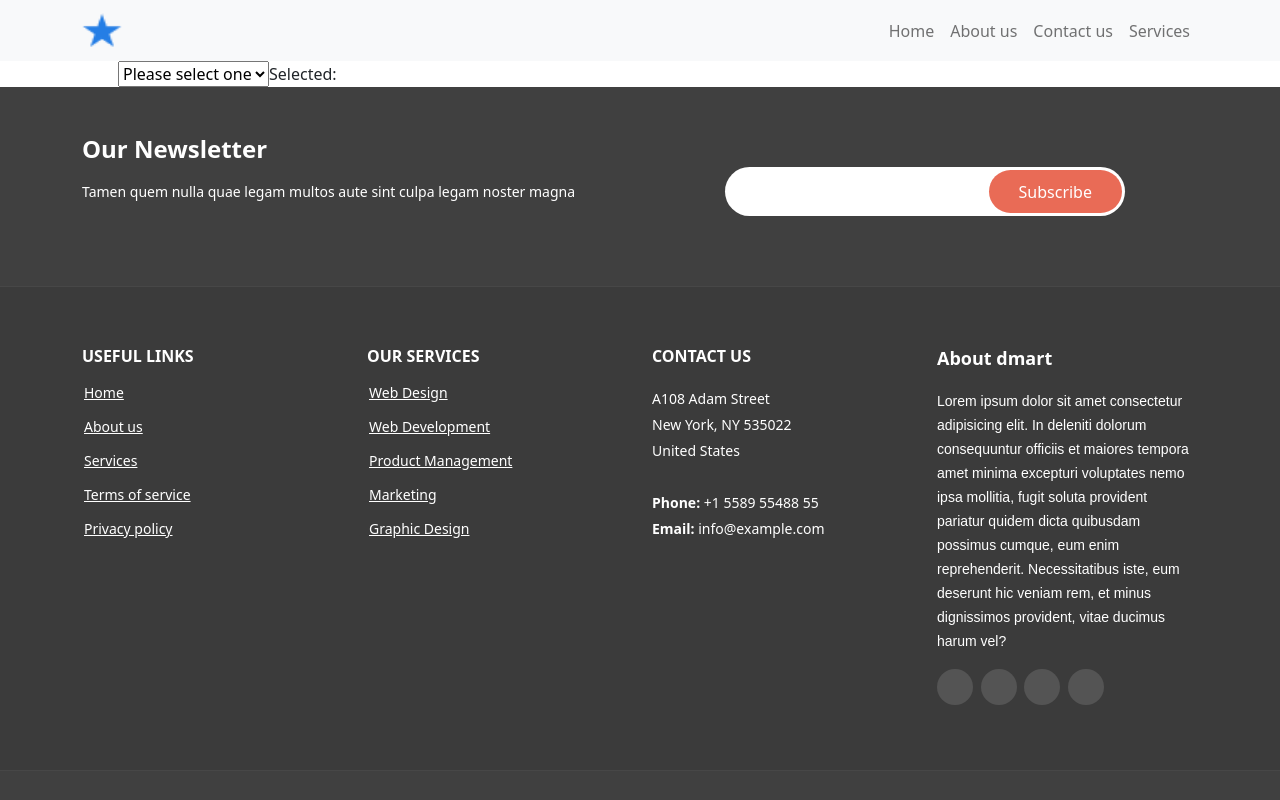
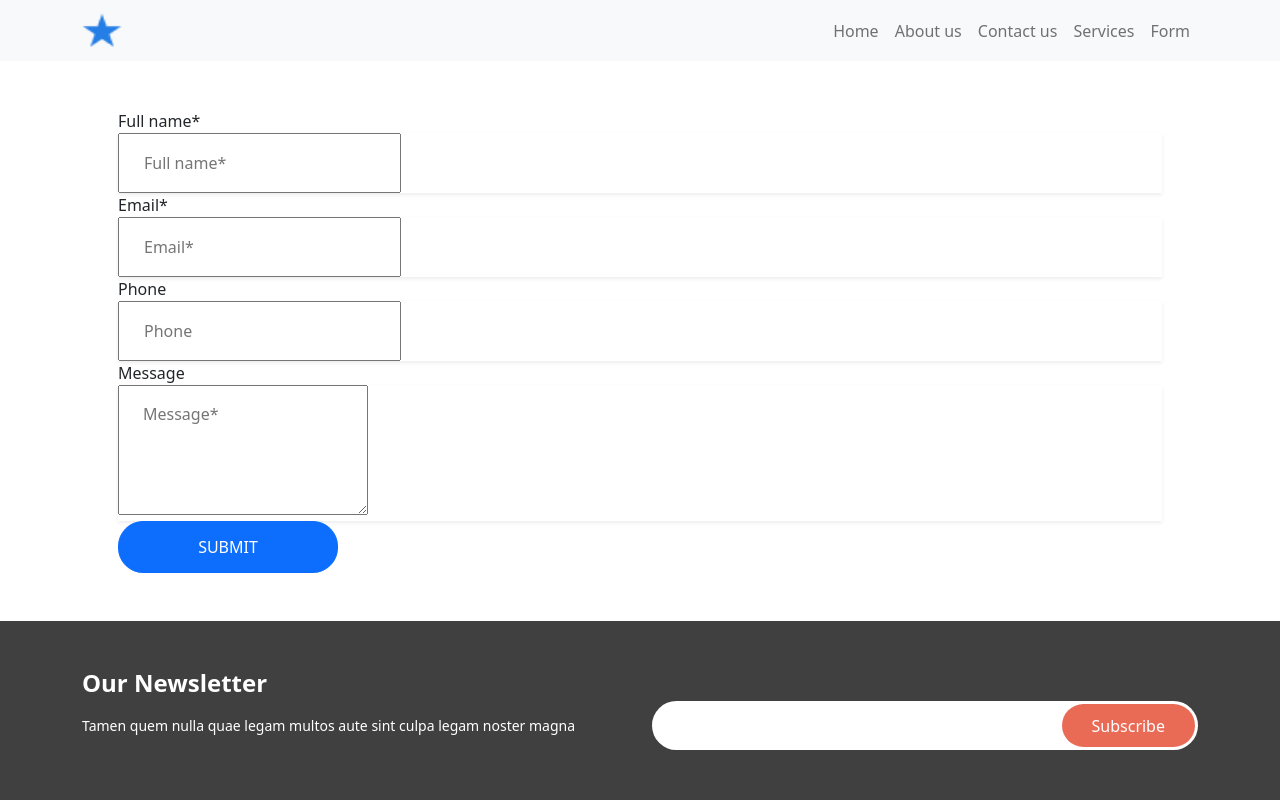
Before and after one commit to 3725fahmid/dmart, a Nuxt app: page /FormPage in a window 1280 px wide. Shown: the top 800 px of the page. Built offline with nearby package versions, Linux system fonts and the light colour scheme.

Commit message:
Form page

```diff
--- a/components/inc/AppHeader.vue
+++ b/components/inc/AppHeader.vue
@@ -21,6 +21,9 @@
                     </li>
                     <li class="nav-item">
                         <NuxtLink to="/services" class="nav-link">Services</NuxtLink>
+                    </li>
+                    <li class="nav-item">
+                        <NuxtLink to="/formpage" class="nav-link">Form</NuxtLink>
                     </li>
                 </ul>
                 </div>
--- a/pages/FormPage.vue
+++ /dev/null
@@ -1,57 +0,0 @@
-<template>
-    <div>
-        <div class="container px-5">
-
-        <select v-model="selected">
-        <option disabled value="">Please select one</option>
-        <option>A</option>
-        <option>B</option>
-        <option>C</option>
-        </select>
-        <span>Selected: {{ selected }}</span>
-           <!-- <form class="ui large form" @submit.prevent="signInButtonPressed">
-                <div class="field">
-                    <div class="ui left icon input">
-                    <i class="user icon"></i>
-                    <input type="text" placeholder="Username or Email"/>
-                    </div>
-                </div>
-                <div class="field">
-                    <div class="ui left icon input">
-                    <i class="lock icon"></i>
-                    <input type="password" placeholder="Password"/>
-                    </div>
-                </div>
-                <button class="ui fluid pink button big">SIGN IN</button>
-            </form> -->
-        </div>
-    </div>
-</template>
-<script>
-export default {
-    name:'loginPage',
-    data() {
-        return {
-            selected: ''
-            // form: {
-            //     email: '',
-            //     password:''
-            // }
-        }
-    },
-    // methods: {
-    //     signInButtonPressed() {
-    //     console.log("sign in button is pressed");
-    //     }
-    // }
-}
-</script>
-<style>
-    #title{
-  font-size: clamp(24px,10vw,46px);
-}
-form {
-  width:400px;
-  margin:20px auto;
-}
-</style>
--- a/pages/about.vue
+++ b/pages/about.vue
@@ -16,6 +16,7 @@
             and more recently with desktop publishing software like Aldus
             PageMaker including versions of Lorem Ipsum.
           </p>
+          <!-- <h2>Page visits: {{ count }}</h2> -->
         </div>
       </div>
     </div>
@@ -23,6 +24,8 @@
 </template>
 
 <script>
+// <script setup>
+
 export default {
     name:'about',
      head: {
@@ -40,5 +43,8 @@ export default {
       }
     ],
   }
+
+  // const { data: count } = await useFetch('https://jsonplaceholder.typicode.com/todos/1')
+  // console.log(count);
 }
 </script>
--- /dev/null
+++ b/pages/formpage.vue
@@ -0,0 +1,123 @@
+<template>
+  <div class='container p-5'>
+   <!-- This shows a success message if the form was submitted correctly. -->
+    <div v-if="success" class="rounded bg-indigo-500 text-white text-lg p-4">
+      Great! Your message has been sent successfully. I will try to respond
+      quickly.
+    </div>
+    <form
+      v-else
+      v-on:submit.prevent="sendMessage"
+      class="grid grid-cols-1 gap-y-6"
+    >
+      <!-- Here an error is displayed if something goes wrong -->
+      <div v-if="errored" class="rounded bg-red-200 text-lg p-4">
+        Bummer, Something went wrong. Did you fill out all of the fields?
+      </div>
+      <div>
+        <label for="full_name" class="sr-only">Full name*</label>
+        <div class="relative rounded-md shadow-sm">
+          <input
+            v-model="name"
+            required
+            name="name"
+            id="full_name"
+            class="form-input block w-full py-3 px-4 placeholder-gray-500 transition ease-in-out duration-150"
+            placeholder="Full name*"
+          />
+        </div>
+      </div>
+      <div>
+        <label for="email" class="sr-only">Email*</label>
+        <div class="relative rounded-md shadow-sm">
+          <input
+            required
+            v-model="email"
+            name="email"
+            id="email"
+            type="email"
+            class="form-input block w-full py-3 px-4 placeholder-gray-500 transition ease-in-out duration-150"
+            placeholder="Email*"
+          />
+        </div>
+      </div>
+      <div>
+        <label for="phone" class="sr-only">Phone</label>
+        <div class="relative rounded-md shadow-sm">
+          <input
+            v-model="phone"
+            name="phone"
+            id="phone"
+            class="form-input block w-full py-3 px-4 placeholder-gray-500 transition ease-in-out duration-150"
+            placeholder="Phone"
+          />
+        </div>
+      </div>
+      <div>
+        <label for="message" class="sr-only">Message</label>
+        <div class="relative rounded-md shadow-sm">
+          <textarea
+            required
+            v-model="message"
+            name="message"
+            id="message"
+            rows="4"
+            class="form-input block w-full py-3 px-4 placeholder-gray-500 transition ease-in-out duration-150"
+            placeholder="Message*"
+          ></textarea>
+        </div>
+      </div>
+      <div class="">
+        <span class="inline-flex rounded-md shadow-sm">
+          <button
+            type="submit"
+            class="btn btn-primary btn-rounded"
+          >
+            {{ loading ? "Sending Message..." : "Submit" }}
+          </button>
+        </span>
+      </div>
+    </form>
+  </div>
+</template>
+
+<script>
+export default {
+  data() {
+    return {
+      loading: false,
+      success: false,
+      errored: false,
+      name: "",
+      email: "",
+      phone: "",
+      message: "",
+    };
+    console.log(data);
+  },
+  methods: {
+    sendMessage() {
+      this.loading = true;
+      this.$axios
+        .post("/messages", {
+          name: this.name,
+          email: this.email,
+          phone: this.phone,
+          message: this.message,
+        }).then(response => {
+          console.log(response);
+          // this.success = true
+          // this.errored =false
+        })
+        .catch(error => {
+          this.errored = true
+        })
+        .finally(() => {
+          this.loading = false
+        });
+    },
+  }
+
+}
+
+</script>
```
